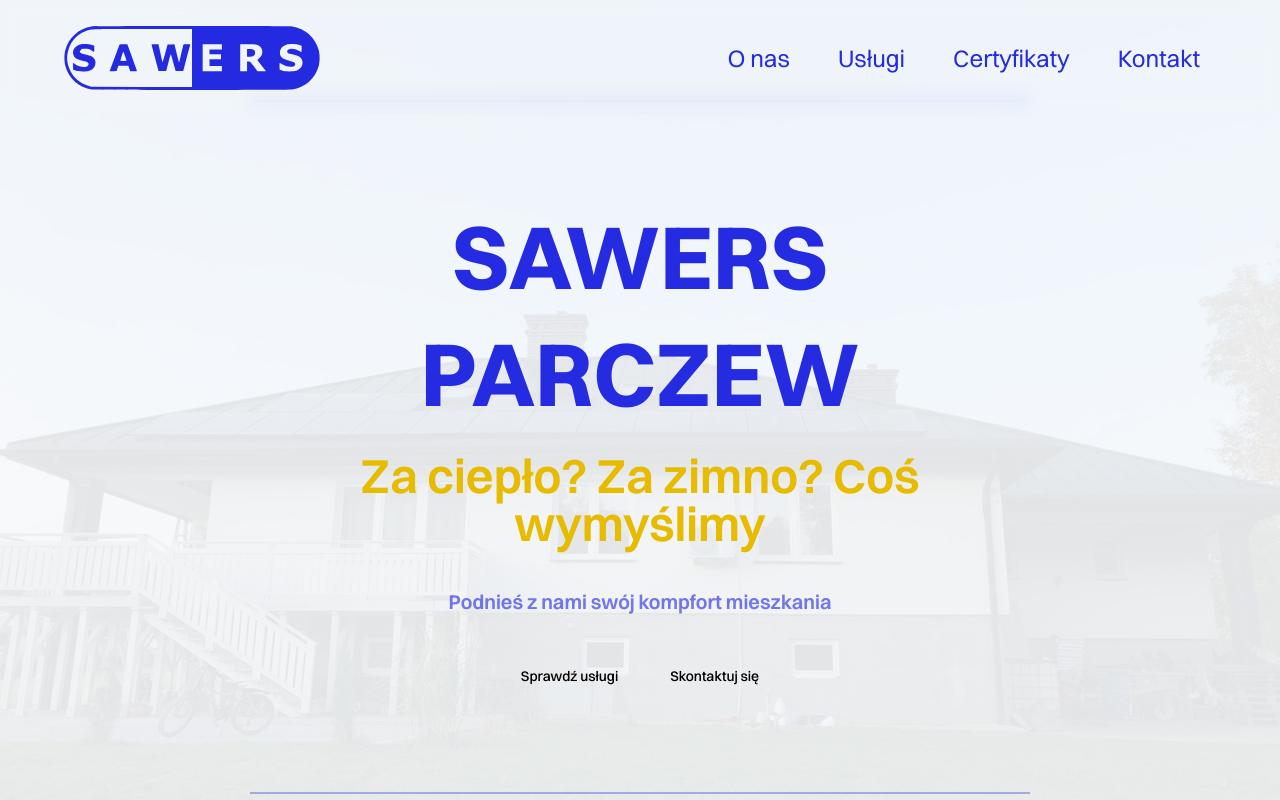
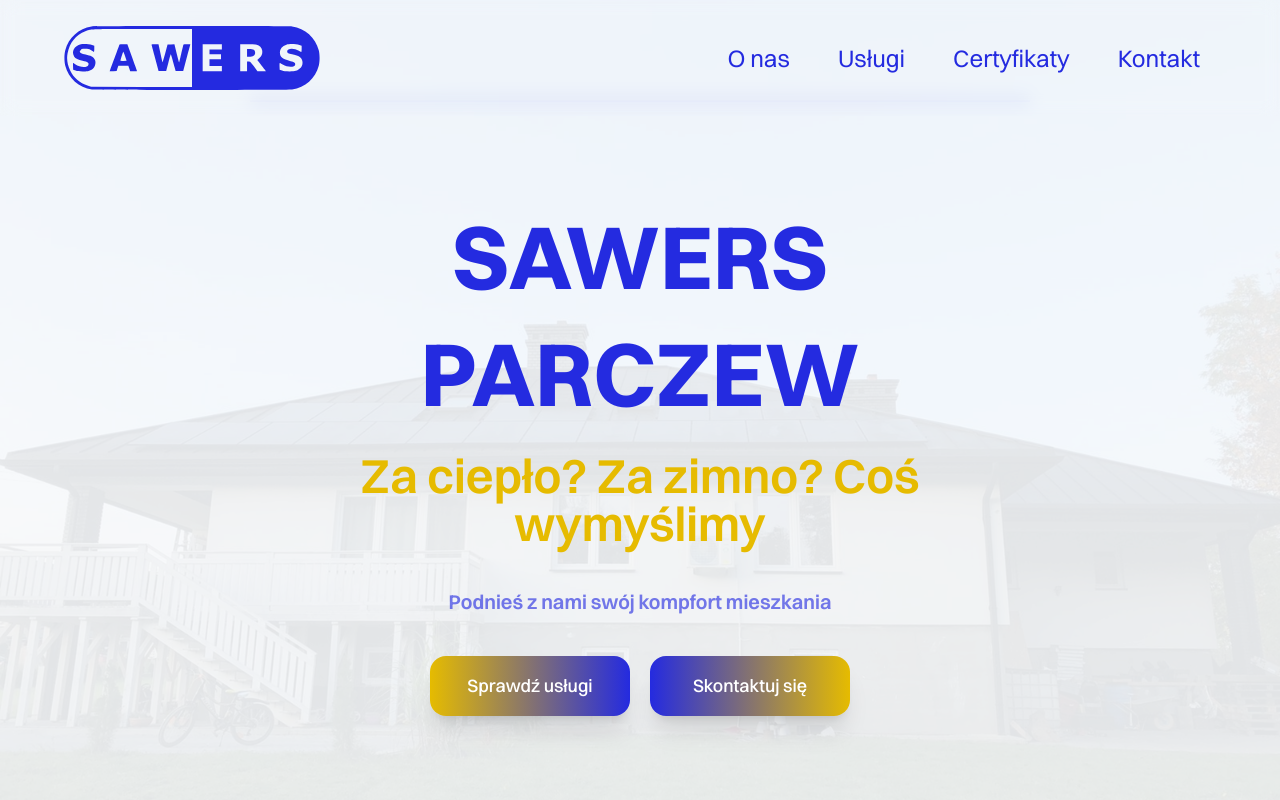
Before and after one commit to kacper-sx/sawers-page, a Next.js app: page / in a window 1280 px wide. Shown: the top 800 px of the page. Built offline with nearby package versions, Linux system fonts and the light colour scheme.

Commit message:
style: add button variants

```diff
--- a/src/components/ui/button.tsx
+++ b/src/components/ui/button.tsx
@@ -1,34 +1,32 @@
-import * as React from "react"
-import { Slot } from "@radix-ui/react-slot"
-import { cva, type VariantProps } from "class-variance-authority"
+import * as React from 'react'
+import { Slot } from '@radix-ui/react-slot'
+import { cva, type VariantProps } from 'class-variance-authority'
 
-import { cn } from "@/lib/utils"
+import { cn } from '@/lib/utils'
 
 const buttonVariants = cva(
-  "inline-flex items-center justify-center whitespace-nowrap rounded-md text-sm font-medium ring-offset-background transition-colors focus-visible:outline-none focus-visible:ring-2 focus-visible:ring-ring focus-visible:ring-offset-2 disabled:pointer-events-none disabled:opacity-50",
+  'inline-flex items-center justify-center whitespace-nowrap rounded-md text-sm font-medium ring-offset-background transition-colors focus-visible:outline-none focus-visible:ring-2 focus-visible:ring-ring focus-visible:ring-offset-2 disabled:pointer-events-none disabled:opacity-50',
   {
     variants: {
       variant: {
-        default: "bg-primary text-primary-foreground hover:bg-primary/90",
+        default: 'bg-primary text-primary-foreground hover:bg-primary/90',
         destructive:
-          "bg-destructive text-destructive-foreground hover:bg-destructive/90",
-        outline:
-          "border border-input bg-background hover:bg-accent hover:text-accent-foreground",
-        secondary:
-          "bg-secondary text-secondary-foreground hover:bg-secondary/80",
-        ghost: "hover:bg-accent hover:text-accent-foreground",
-        link: "text-primary underline-offset-4 hover:underline",
+          'bg-destructive text-destructive-foreground hover:bg-destructive/90',
+        sawersCall:
+          'bg-gradient-to-r from-sawers-blue to-sawers-sun text-white lg:text-lg text-base lg:font-medium rounded-2xl w-[200px] shadow-xl',
+        sawersService:
+          'bg-gradient-to-r from-sawers-sun to-sawers-blue text-white lg:text-lg text-base lg:font-medium rounded-2xl w-[200px] shadow-xl',
       },
       size: {
-        default: "h-10 px-4 py-2",
-        sm: "h-9 rounded-md px-3",
-        lg: "h-11 rounded-md px-8",
-        icon: "h-10 w-10",
+        default: 'lg:px-6 lg:py-4 px-3 py-2',
+        sm: 'h-9 rounded-md px-3',
+        lg: 'h-11 rounded-md px-8',
+        icon: 'h-10 w-10',
       },
     },
     defaultVariants: {
-      variant: "default",
-      size: "default",
+      variant: 'default',
+      size: 'default',
     },
   }
 )
@@ -37,11 +35,12 @@ export interface ButtonProps
   extends React.ButtonHTMLAttributes<HTMLButtonElement>,
     VariantProps<typeof buttonVariants> {
   asChild?: boolean
+  href?: string
 }
 
 const Button = React.forwardRef<HTMLButtonElement, ButtonProps>(
-  ({ className, variant, size, asChild = false, ...props }, ref) => {
-    const Comp = asChild ? Slot : "button"
+  ({ className, variant, size, href, asChild = false, ...props }, ref) => {
+    const Comp = asChild ? Slot : 'button'
     return (
       <Comp
         className={cn(buttonVariants({ variant, size, className }))}
@@ -51,6 +50,6 @@ const Button = React.forwardRef<HTMLButtonElement, ButtonProps>(
     )
   }
 )
-Button.displayName = "Button"
+Button.displayName = 'Button'
 
 export { Button, buttonVariants }
```
